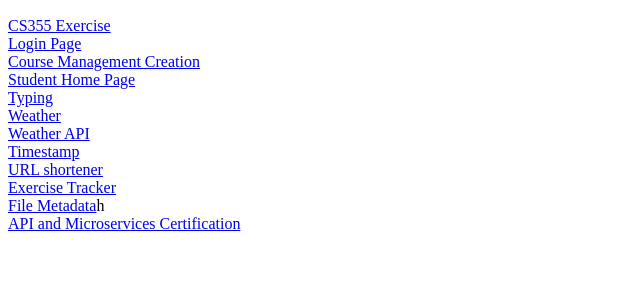
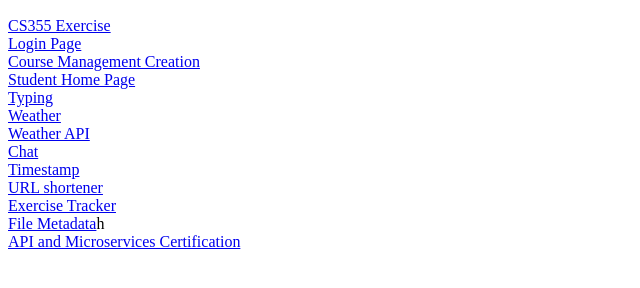
Before and after one commit to yinan0319/yinan0319.github.io, a plain HTML site: page index.html in a window 1280 px wide. Shown: the part 110-398 px from the top of the page, without its empty margins (0-640 px from the left). Drawn offline with Linux system fonts and the light colour scheme.

Commit message:
Update index.html

```diff
--- a/index.html
+++ b/index.html
@@ -11,6 +11,7 @@
 <a href="https://yinan0319.github.io/Typing/typing.html">Typing</a><br>
 <a href="https://yinan0319.github.io/Weather/weather.html">Weather</a><br>
 <a href="https://codepen.io/yinan0319/pen/JjWbXZe">Weather API</a><br>
+  <a href="https://yinan0319.github.io/Chat/index.html">Chat</a><br>
 <a href="https://boilerplate-project-timestamp.yinan0319.repl.co/">Timestamp</a><br>
 <a href="https://boilerplate-project-headerparser.yinan0319.repl.co/>Request Header</a><br>
 <a href="https://boilerplate-project-urlshortener-1.yinan0319.repl.co/">URL shortener</a><br>
```
